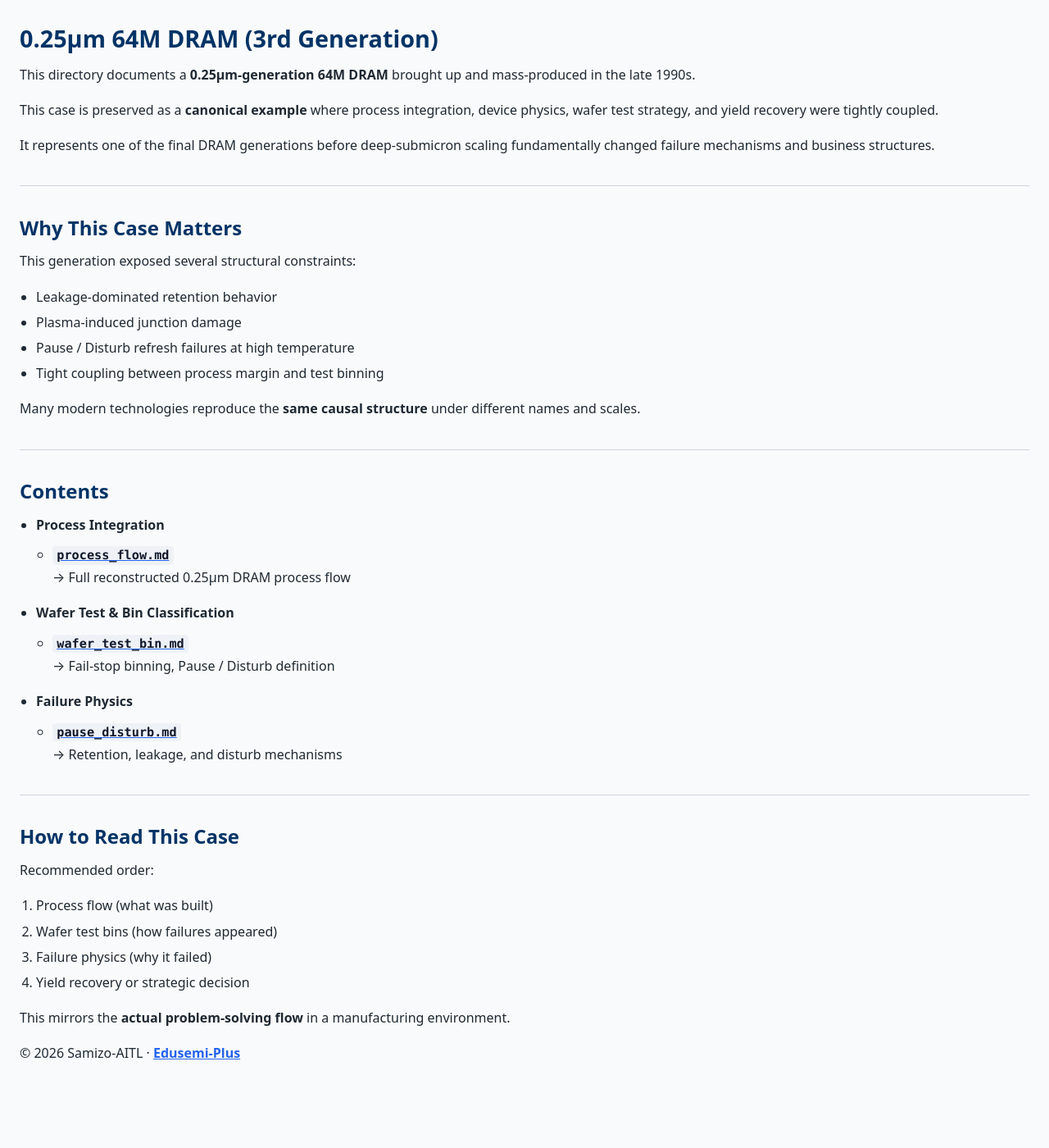
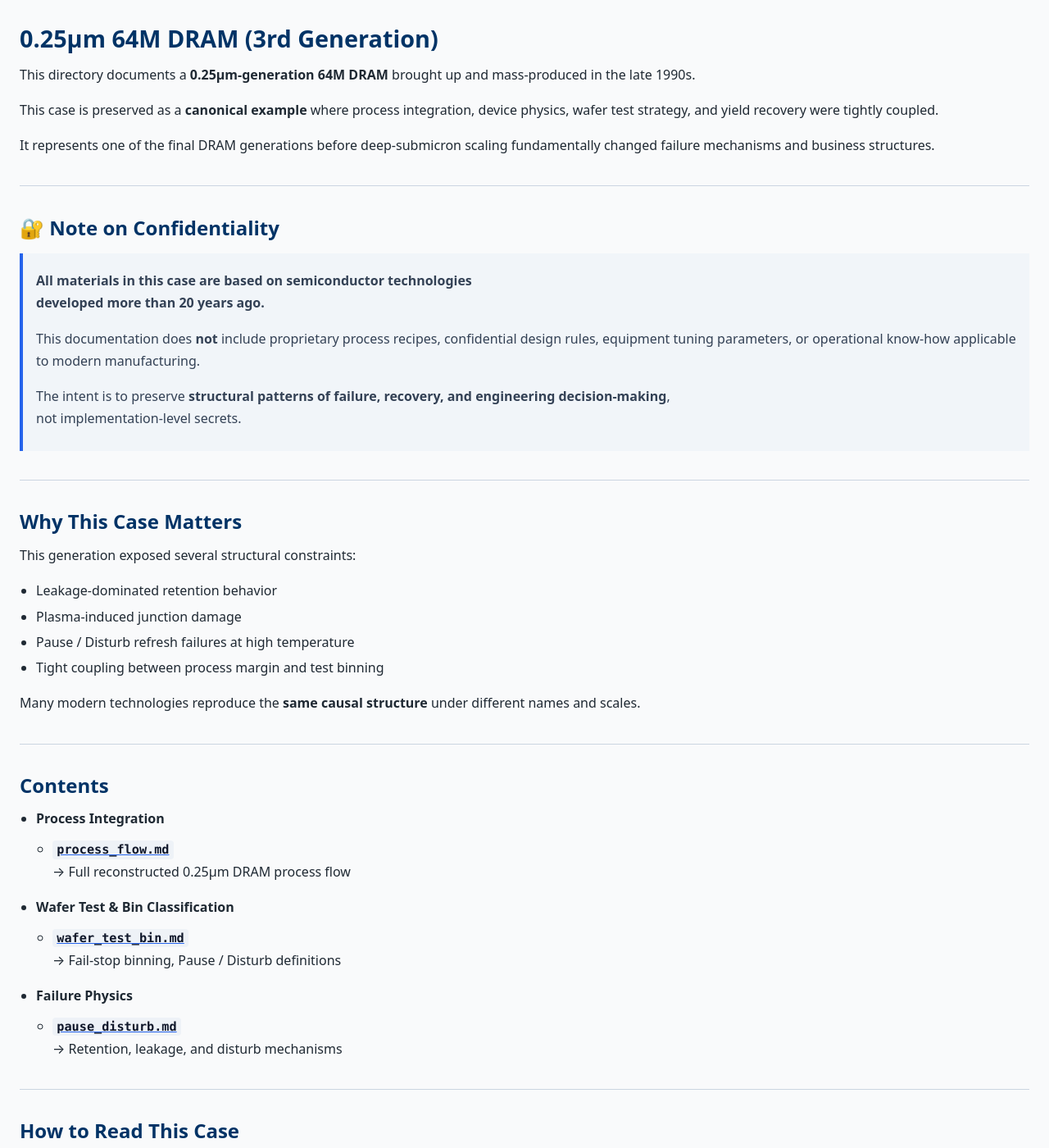
Before and after one commit to Samizo-AITL/Edusemi-Plus, a Jekyll site: the page built from archive/legacy/dram_025um/index.md, in a window 1280 px wide and 1400 px high. Shown: the whole window at 82% size. Built offline with Jekyll 4.4.1, drawn with Linux system fonts in a browser that asks for light colours; some of the changed text lies outside the part shown.

Commit message:
Update index.md

```diff
--- a/archive/legacy/dram_025um/index.md
+++ b/archive/legacy/dram_025um/index.md
@@ -15,6 +15,21 @@
 It represents one of the final DRAM generations
 before deep-submicron scaling fundamentally changed
 failure mechanisms and business structures.
+
+---
+
+## 🔐 Note on Confidentiality
+
+> **All materials in this case are based on semiconductor technologies
+> developed more than 20 years ago.**
+>
+> This documentation does **not** include proprietary process recipes,
+> confidential design rules, equipment tuning parameters,
+> or operational know-how applicable to modern manufacturing.
+>
+> The intent is to preserve **structural patterns of failure,
+> recovery, and engineering decision-making**,
+> not implementation-level secrets.
 
 ---
 
@@ -40,7 +55,7 @@
 
 - **Wafer Test & Bin Classification**
   - [`wafer_test_bin.md`](./wafer_test_bin.md)
-    → Fail-stop binning, Pause / Disturb definition
+    → Fail-stop binning, Pause / Disturb definitions
 
 - **Failure Physics**
   - [`pause_disturb.md`](./pause_disturb.md)
@@ -52,10 +67,10 @@
 
 Recommended order:
 
-1. Process flow (what was built)
-2. Wafer test bins (how failures appeared)
-3. Failure physics (why it failed)
-4. Yield recovery or strategic decision
+1. **Process flow** — what was built
+2. **Wafer test bins** — how failures appeared
+3. **Failure physics** — why it failed
+4. **Yield recovery or strategic decision** — what was changed or concluded
 
 This mirrors the **actual problem-solving flow**
 in a manufacturing environment.
```
Also changed, not shown: other parts of archive/legacy/dram_025um/index.md (+1 -1 lines).
